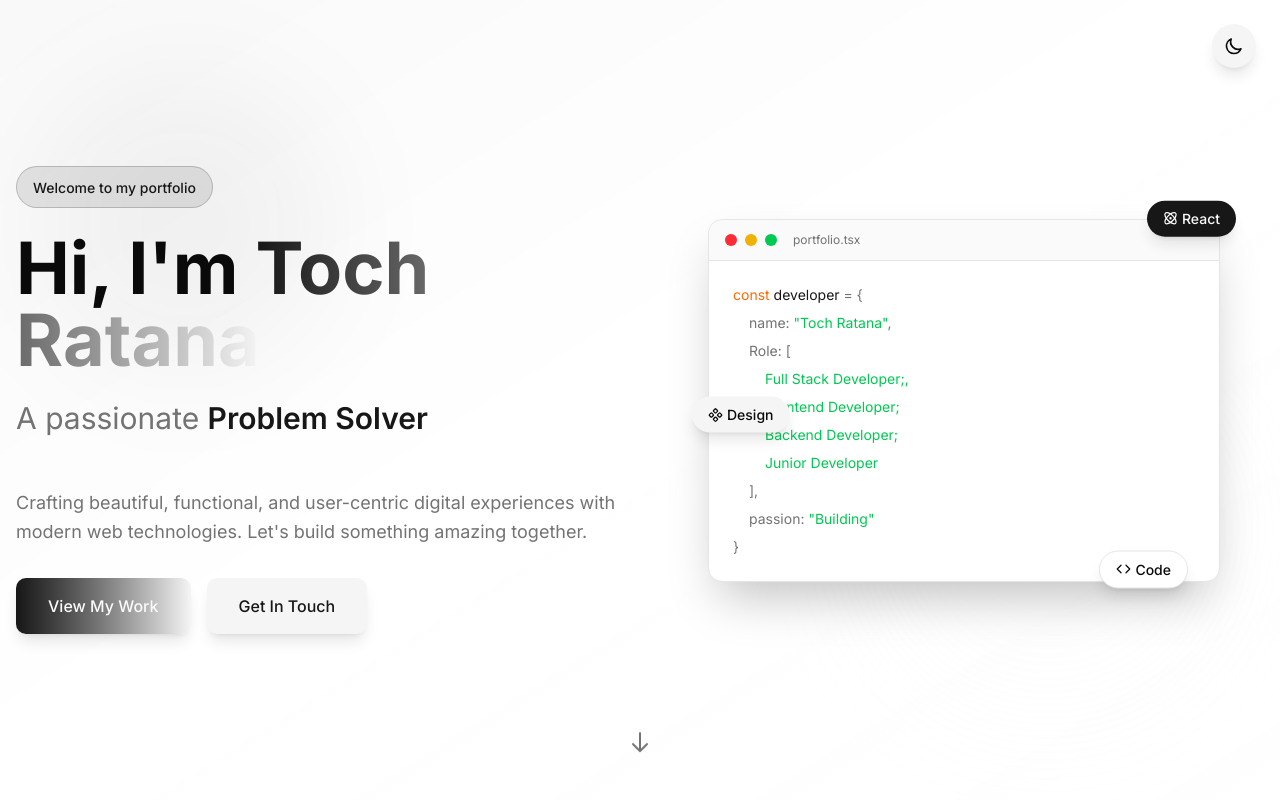
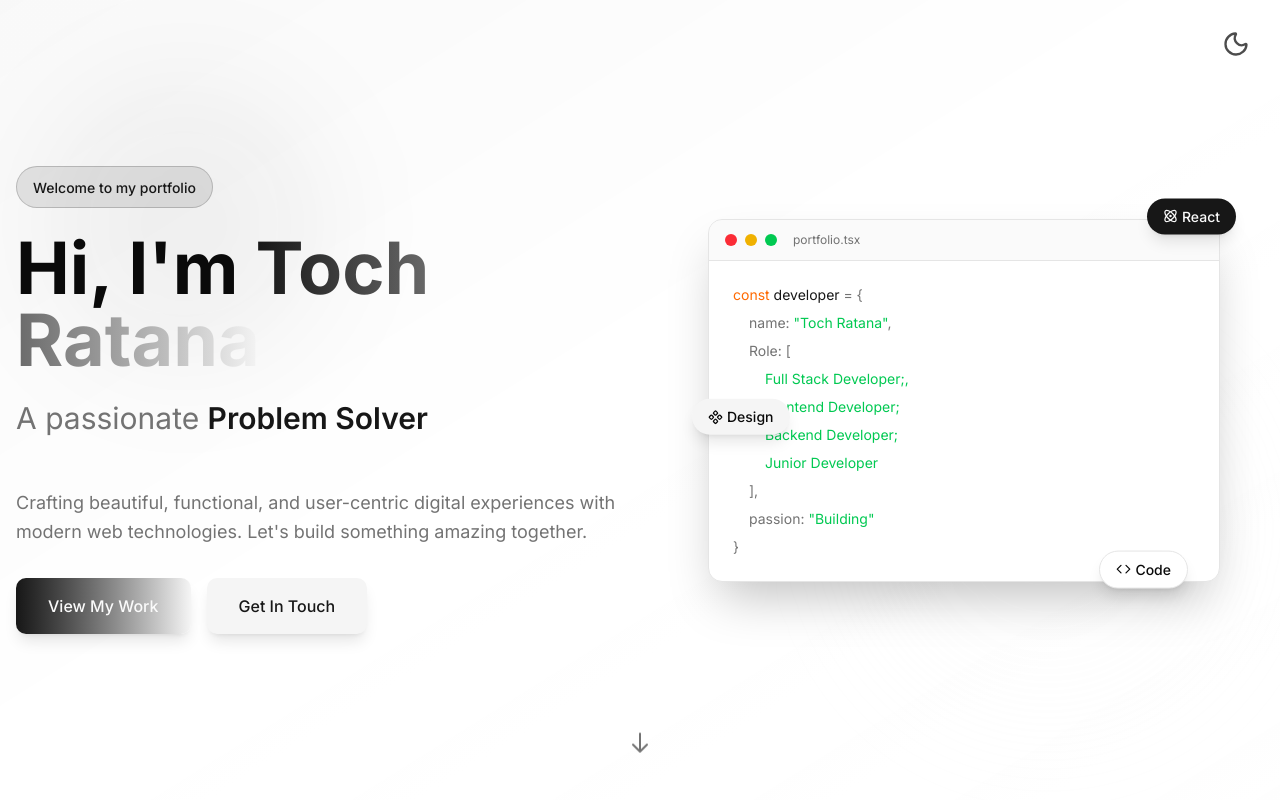
Before and after one commit to tochratana/me, a Next.js app: page / in a window 1280 px wide. Shown: the top 800 px of the page. Built offline with nearby package versions, Linux system fonts and the light colour scheme.

Commit message:
Fix: button dark and light

```diff
--- a/src/app/page.tsx
+++ b/src/app/page.tsx
@@ -8,7 +8,6 @@ import Hero from "@/components/sections/Hero";
 import { Projects } from "@/components/sections/Project";
 import Skills from "@/components/sections/Skills";
 import { ThemeToggle } from "@/components/ui/ThemeToggle";
-
 export default function Home() {
   return (
     <main className="min-h-screen">
--- a/src/components/sections/About.tsx
+++ b/src/components/sections/About.tsx
@@ -190,7 +190,7 @@ export default function About() {
         </div>
 
         {/* CTA Section */}
-        <div className="bg-gradient-to-r from-primary/10 to-accent/10 border border-primary/20 rounded-2xl p-8 text-center">
+        {/* <div className="bg-gradient-to-r from-primary/10 to-accent/10 border border-primary/20 rounded-2xl p-8 text-center">
           <h3 className="text-2xl font-bold mb-4">Let&apos;s Work Together</h3>
           <p className="text-muted-foreground mb-6 max-w-2xl mx-auto">
             I&apos;m always open to discussing new projects, creative ideas, or
@@ -199,7 +199,7 @@ export default function About() {
           <button className="px-8 py-3 bg-primary text-white rounded-lg font-medium hover:shadow-lg transition-all duration-200">
             Get In Touch
           </button>
-        </div>
+        </div> */}
 
         {/* Fade In Animation */}
         <style jsx>{`
--- a/src/components/sections/Contact.tsx
+++ b/src/components/sections/Contact.tsx
@@ -167,7 +167,7 @@ export function Contact() {
             <button
               type="submit"
               disabled={status === "sending"}
-              className="w-full py-4 bg-primary text-primary-foreground rounded-lg font-medium hover:scale-105 transition-all duration-300 shadow-lg hover:shadow-xl disabled:opacity-50 disabled:cursor-not-allowed"
+              className="w-full py-4 bg-primary text-primary-foreground rounded-lg font-medium hover:scale-100 transition-all duration-300 shadow-lg hover:shadow-xl disabled:opacity-50 disabled:cursor-not-allowed"
             >
               {status === "idle" && "Send Message"}
               {status === "sending" && "Sending..."}
--- a/src/components/sections/Footer.tsx
+++ b/src/components/sections/Footer.tsx
@@ -9,7 +9,7 @@ export function Footer() {
         <div className="flex flex-col md:flex-row justify-between items-center gap-6">
           <div className="text-center md:text-left">
             <p className="text-muted-foreground">
-              © {currentYear} John Doe. All rights reserved.
+              © {currentYear} Toch Ratana. All rights reserved.
             </p>
           </div>
 
--- a/src/components/ui/ThemeToggle.tsx
+++ b/src/components/ui/ThemeToggle.tsx
@@ -1,48 +1,123 @@
 "use client";
 
-import { useTheme } from "../theme/ThemeProvider";
+import { useCallback, useEffect, useRef, useState } from "react";
+import { Moon, Sun } from "lucide-react";
+import { flushSync } from "react-dom";
 
-export function ThemeToggle() {
-  const { theme, toggleTheme } = useTheme();
+interface AnimatedThemeTogglerProps
+  extends React.ComponentPropsWithoutRef<"button"> {
+  duration?: number;
+}
+
+export const ThemeToggle = ({
+  className,
+  duration = 400,
+  ...props
+}: AnimatedThemeTogglerProps) => {
+  const [isDark, setIsDark] = useState(false);
+  const [mounted, setMounted] = useState(false);
+  const buttonRef = useRef<HTMLButtonElement>(null);
+
+  useEffect(() => {
+    const savedTheme = localStorage.getItem("theme");
+    const prefersDark = window.matchMedia(
+      "(prefers-color-scheme: dark)"
+    ).matches;
+    const shouldBeDark = savedTheme ? savedTheme === "dark" : prefersDark;
+
+    setIsDark(shouldBeDark);
+    setMounted(true);
+
+    if (shouldBeDark) {
+      document.documentElement.classList.add("dark");
+    } else {
+      document.documentElement.classList.remove("dark");
+    }
+  }, []);
+
+  const toggleTheme = useCallback(async () => {
+    if (!buttonRef.current || !mounted) return;
+
+    const doToggle = () => {
+      flushSync(() => {
+        const newTheme = !isDark;
+        setIsDark(newTheme);
+
+        if (newTheme) {
+          document.documentElement.classList.add("dark");
+        } else {
+          document.documentElement.classList.remove("dark");
+        }
+
+        try {
+          localStorage.setItem("theme", newTheme ? "dark" : "light");
+        } catch {
+          // ignore
+        }
+      });
+    };
+
+    if (typeof document.startViewTransition === "function") {
+      try {
+        await document.startViewTransition(() => {
+          doToggle();
+        }).ready;
+      } catch {
+        doToggle();
+      }
+    } else {
+      doToggle();
+    }
+
+    const { top, left, width, height } =
+      buttonRef.current.getBoundingClientRect();
+    const x = left + width / 2;
+    const y = top + height / 2;
+    const maxRadius = Math.hypot(
+      Math.max(left, window.innerWidth - left),
+      Math.max(top, window.innerHeight - top)
+    );
+
+    document.documentElement.animate(
+      {
+        clipPath: [
+          `circle(0px at ${x}px ${y}px)`,
+          `circle(${maxRadius}px at ${x}px ${y}px)`,
+        ],
+      },
+      {
+        duration,
+        easing: "ease-in-out",
+        pseudoElement: "::view-transition-new(root)",
+      }
+    );
+  }, [isDark, duration, mounted]);
+
+  if (!mounted) {
+    return (
+      <button
+        className={`flex items-center justify-center w-10 h-10 rounded-full transition-colors duration-200 bg-transparent hover:bg-black/5 dark:hover:bg-white/10 text-black/70 hover:text-black dark:text-white/70 dark:hover:text-white fixed top-6 right-6 z-50 ${
+          className || ""
+        }`}
+        disabled
+        {...props}
+      >
+        <Moon className="w-7 h-7" />
+      </button>
+    );
+  }
 
   return (
     <button
+      ref={buttonRef}
       onClick={toggleTheme}
-      className="fixed top-6 right-6 z-50 p-3 rounded-full bg-secondary hover:bg-accent transition-all duration-300 shadow-lg hover:shadow-xl"
-      aria-label="Toggle theme"
-      type="button"
+      className={`flex items-center justify-center w-10 h-10 rounded-full transition-colors duration-200 bg-transparent hover:bg-black/5 dark:hover:bg-white/10 text-black/70 hover:text-black dark:text-white/70 dark:hover:text-white fixed top-6 right-6 z-50 ${
+        className || ""
+      }`}
+      aria-label={isDark ? "Switch to light mode" : "Switch to dark mode"}
+      {...props}
     >
-      <div className="relative w-5 h-5">
-        {theme === "light" ? (
-          <svg
-            className="w-5 h-5 text-foreground"
-            fill="none"
-            stroke="currentColor"
-            viewBox="0 0 24 24"
-          >
-            <path
-              strokeLinecap="round"
-              strokeLinejoin="round"
-              strokeWidth={2}
-              d="M20.354 15.354A9 9 0 018.646 3.646 9.003 9.003 0 0012 21a9.003 9.003 0 008.354-5.646z"
-            />
-          </svg>
-        ) : (
-          <svg
-            className="w-5 h-5 text-foreground"
-            fill="none"
-            stroke="currentColor"
-            viewBox="0 0 24 24"
-          >
-            <path
-              strokeLinecap="round"
-              strokeLinejoin="round"
-              strokeWidth={2}
-              d="M12 3v1m0 16v1m9-9h-1M4 12H3m15.364 6.364l-.707-.707M6.343 6.343l-.707-.707m12.728 0l-.707.707M6.343 17.657l-.707.707M16 12a4 4 0 11-8 0 4 4 0 018 0z"
-            />
-          </svg>
-        )}
-      </div>
+      {isDark ? <Sun className="w-7 h-7" /> : <Moon className="w-7 h-7" />}
     </button>
   );
-}
+};
```
